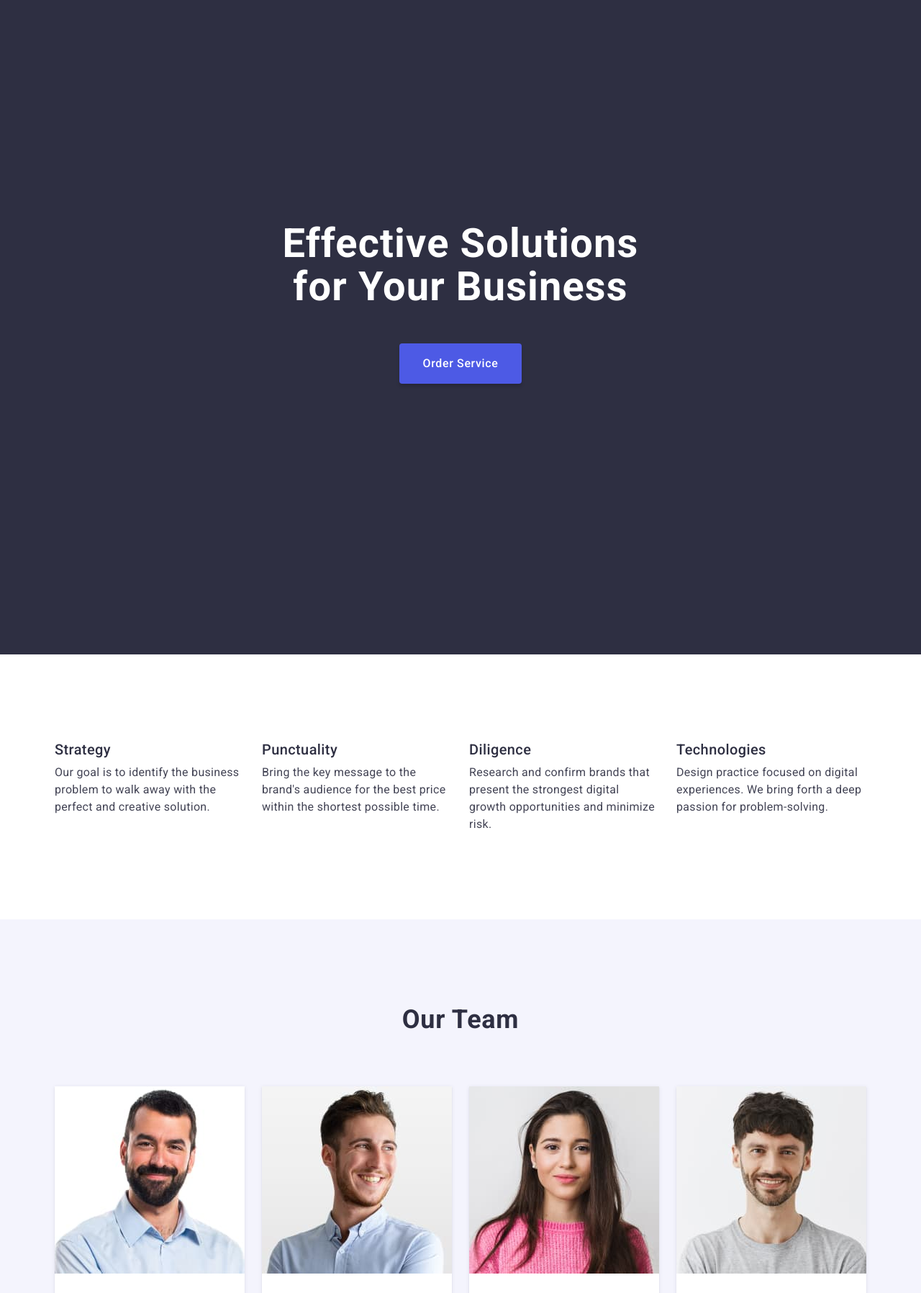
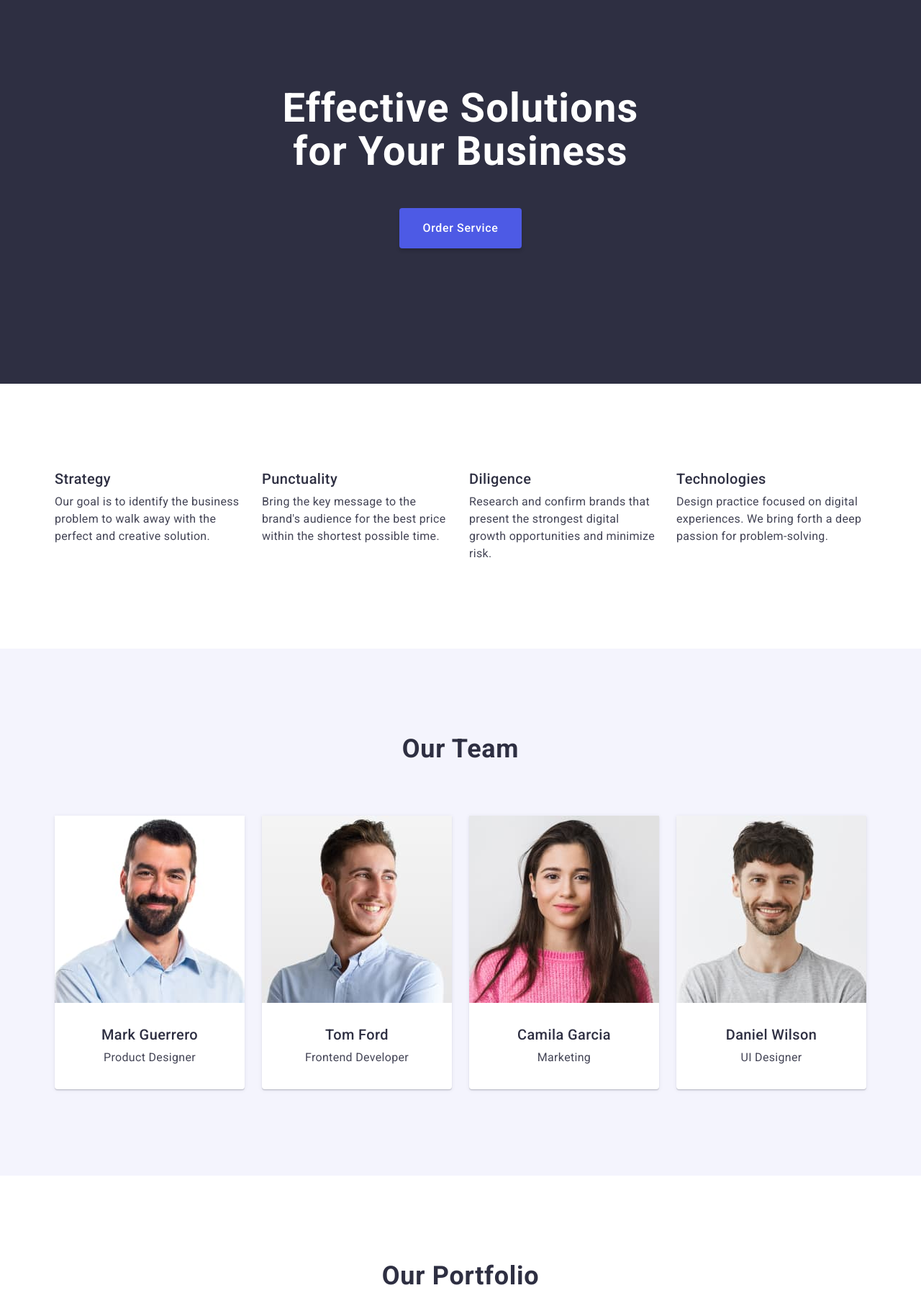
Before and after one commit to l1l1az/goit-markup-hw-03, a plain HTML site: page index.html in a window 1280 px wide. Shown: the part 140-1936 px from the top of the page at 72% size. Drawn offline with nearby package versions, Linux system fonts and the light colour scheme.

Commit message:
add index file

```diff
--- a/css/styles.css
+++ b/css/styles.css
@@ -161,6 +161,8 @@ body{
     text-align: center;
     margin-bottom: 48px;
     max-width: 496px;
+    margin-left: auto;
+    margin-right: auto;
 }
 
 .butt{
@@ -251,7 +253,6 @@ body{
     justify-content: flex-start;
     align-items: stretch;
     gap: 24px;
-    padding-bottom: 120px;
 }
 
 .team-list{
@@ -310,7 +311,6 @@ padding: 32px 0;
 }
 
 .portfolio-list-item{
-    border: 1px solid #e7e9fc;
     width: calc((100% - 48px) / 3);
 }
 
@@ -343,7 +343,6 @@ padding: 32px 0;
     letter-spacing: 0.02em;
     color: #f4f4fd;
     width: 264px;
-    margin-top: 16px;
 }
 
 .logo-bottom{
--- a/index.html
+++ b/index.html
@@ -56,7 +56,7 @@
     <main>
         <!-- ============ HERO ============ -->
         <section class="hero-page">
-            <div class="container hero-container">
+            <div class="container">
                 <h1 class="hero-txt">Effective Solutions
                     for Your Business</h1>
                     <button type="button" class="butt">Order Service</button>
```
